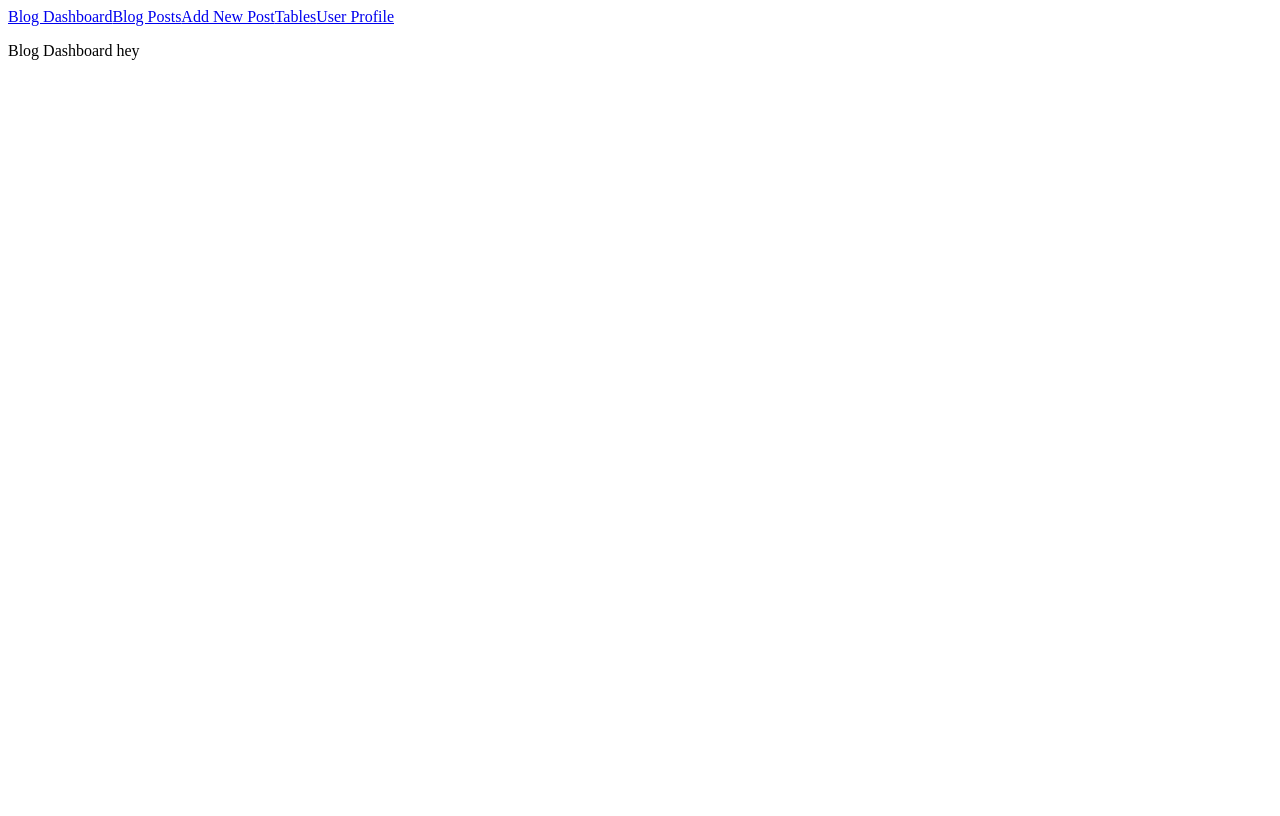
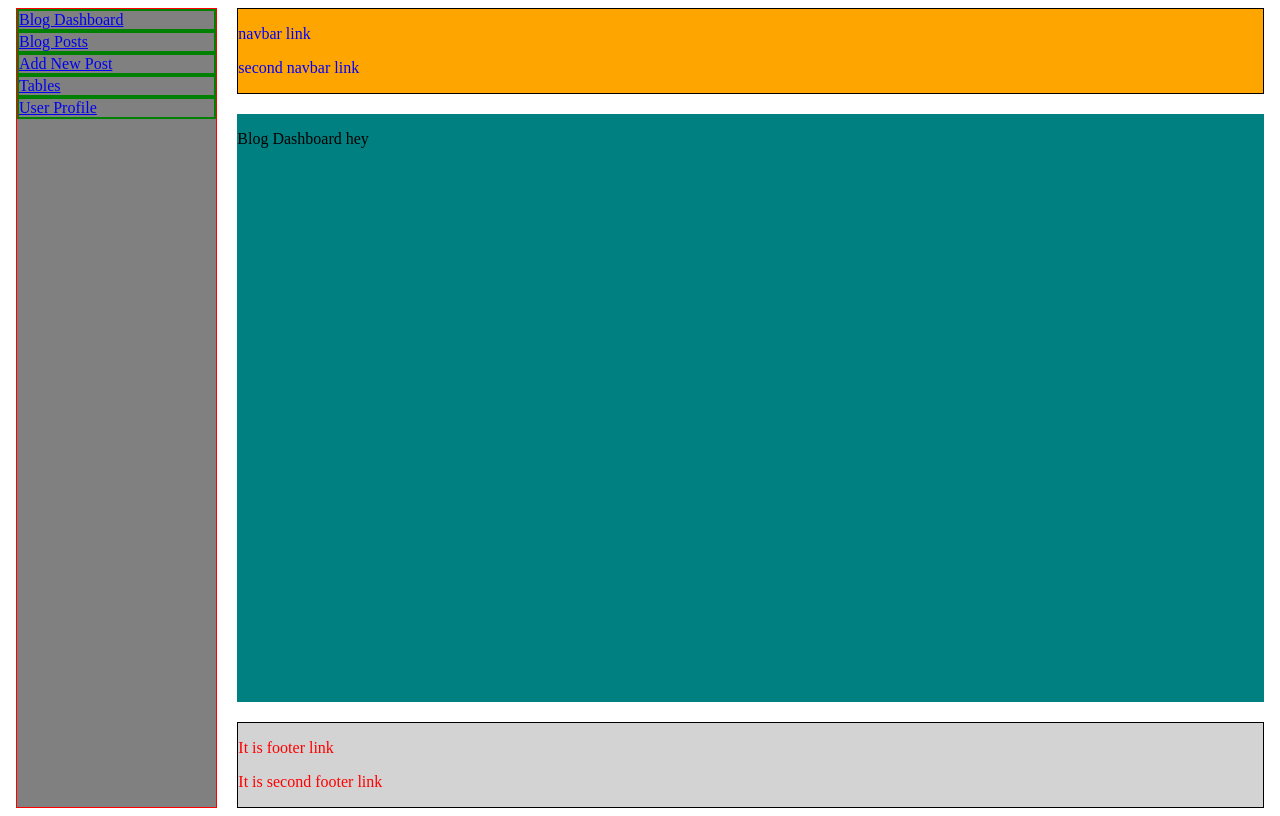
Before and after one commit to KiselevaOlga/react-dashboard, a React (Create React App) app: page /blogDashboard in a window 1280 px wide. Built offline with nearby package versions, Linux system fonts and the light colour scheme.

Commit message:
added initial styled components and layout

```diff
--- a/package.json
+++ b/package.json
@@ -10,6 +10,7 @@
     "react-dom": "^17.0.2",
     "react-router-dom": "^5.2.1",
     "react-scripts": "4.0.3",
+    "styled-components": "^5.3.1",
     "web-vitals": "^1.1.2"
   },
   "scripts": {
--- a/src/App.js
+++ b/src/App.js
@@ -1,9 +1,12 @@
 import React from "react";
 import { Switch, Route, Redirect, NavLink } from "react-router-dom";
+import styled from "styled-components";
 import './App.css';
 import {BlogDashboardPage} from "./containers/blogDashboardPage/BlogDashboardPage";
 import {TablesPage} from "./containers/tablesPage/TablesPage";
 import {ConstructionPage} from "./containers/constructionPage/ConstructionPage";
+import {Footer} from './components/footer/Footer';
+import {Navbar} from './components/navbar/Navbar';
 
 function App() {
   const ROUTES = {
@@ -12,15 +15,16 @@ function App() {
     ConstructionPage: "/constructionPage"
   }
   return (
-    <>
-    <nav>
-      <NavLink to = {ROUTES.BlogDashboard}>Blog Dashboard</NavLink>
-      <NavLink to = {ROUTES.ConstructionPage}>Blog Posts</NavLink>
-      <NavLink to = {ROUTES.ConstructionPage}>Add New Post</NavLink>
-      <NavLink to = {ROUTES.Tables}>Tables</NavLink>
-      <NavLink to = {ROUTES.ConstructionPage}>User Profile</NavLink>
-    </nav>
-    <main>
+    <Container>
+    <Sidebar>
+      <Navlink to = {ROUTES.BlogDashboard}>Blog Dashboard</Navlink>
+      <Navlink to = {ROUTES.ConstructionPage}>Blog Posts</Navlink>
+      <Navlink to = {ROUTES.ConstructionPage}>Add New Post</Navlink>
+      <Navlink to = {ROUTES.Tables}>Tables</Navlink>
+      <Navlink to = {ROUTES.ConstructionPage}>User Profile</Navlink>
+    </Sidebar>
+    <Navbar></Navbar>
+    <Main>
       <Switch>
       <Redirect exact from="/" to={ROUTES.BlogDashboard} />
         <Route path= {ROUTES.BlogDashboard}>
@@ -33,9 +37,39 @@ function App() {
           <ConstructionPage />
         </Route>
       </Switch>
-    </main>
-    </>
+    </Main>
+    <Footer></Footer>
+    </Container>
   );
 }
 
 export default App;
+
+const Container = styled.body`
+  display: grid;
+  height: 100vh;
+  grid-template-columns: 0.2fr 1fr;
+  grid-template-rows: 0.2fr 1.7fr 0.2fr;
+  grid-gap: 20px;
+  grid-template-areas:
+  'sidebar header header'
+  'sidebar main main'
+  'sidebar footer footer'
+`
+
+const Sidebar = styled.nav`
+  grid-area: sidebar;
+  background: grey;
+  border: 1px solid red;
+  display: flex;
+  flex-direction: column;
+`;
+
+const Navlink = styled(NavLink)`
+  border: 2px solid green;
+`;
+
+const Main = styled.main`
+  grid-area: main;
+  background: teal;
+`
--- /dev/null
+++ b/src/components/footer/Footer.js
@@ -0,0 +1,20 @@
+import styled from "styled-components";
+
+const FooterWrapper = styled.footer`
+    grid-area: footer;
+    background: lightgray;
+    border: 1px solid black;
+`;
+const FooterLink = styled.p`
+    color: red;
+`;
+
+
+export const Footer = () => {
+    return (
+        <FooterWrapper>
+            <FooterLink>It is footer link</FooterLink>
+            <FooterLink>It is second footer link</FooterLink>
+        </FooterWrapper>
+    )
+}
--- /dev/null
+++ b/src/components/navbar/Navbar.js
@@ -0,0 +1,20 @@
+import styled from "styled-components";
+
+const NavbarWrapper = styled.header`
+    grid-area: header;
+    background: orange;
+    border: 1px solid black;
+`;
+const NavbarLink = styled.p`
+    color: blue;
+`;
+
+
+export const Navbar = () => {
+    return (
+        <NavbarWrapper>
+            <NavbarLink>navbar link</NavbarLink>
+            <NavbarLink>second navbar link</NavbarLink>
+        </NavbarWrapper>
+    )
+}
```
Also changed, not shown: src/components/smallComponents/Boxes.js (added), src/components/smallComponents/Headers.js (added), 1 other file (tests, documents, lock files or other folders).
